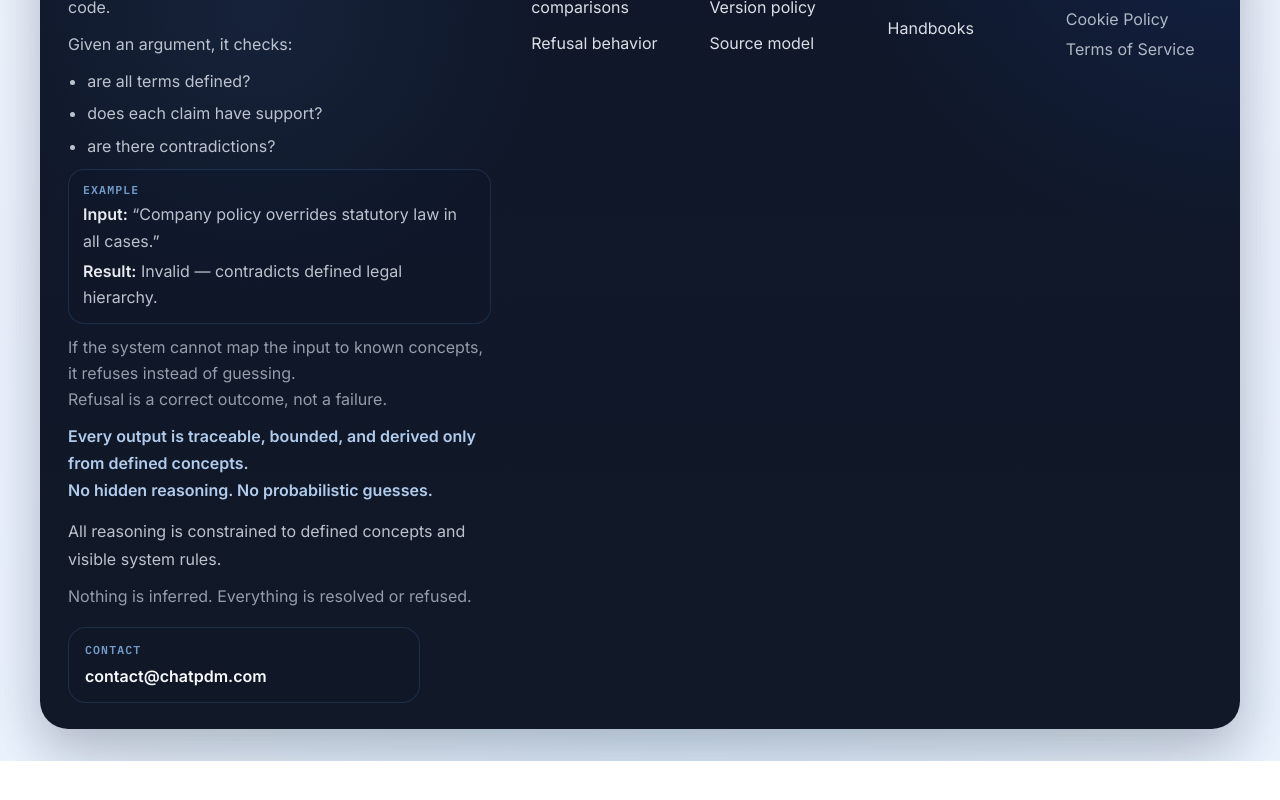
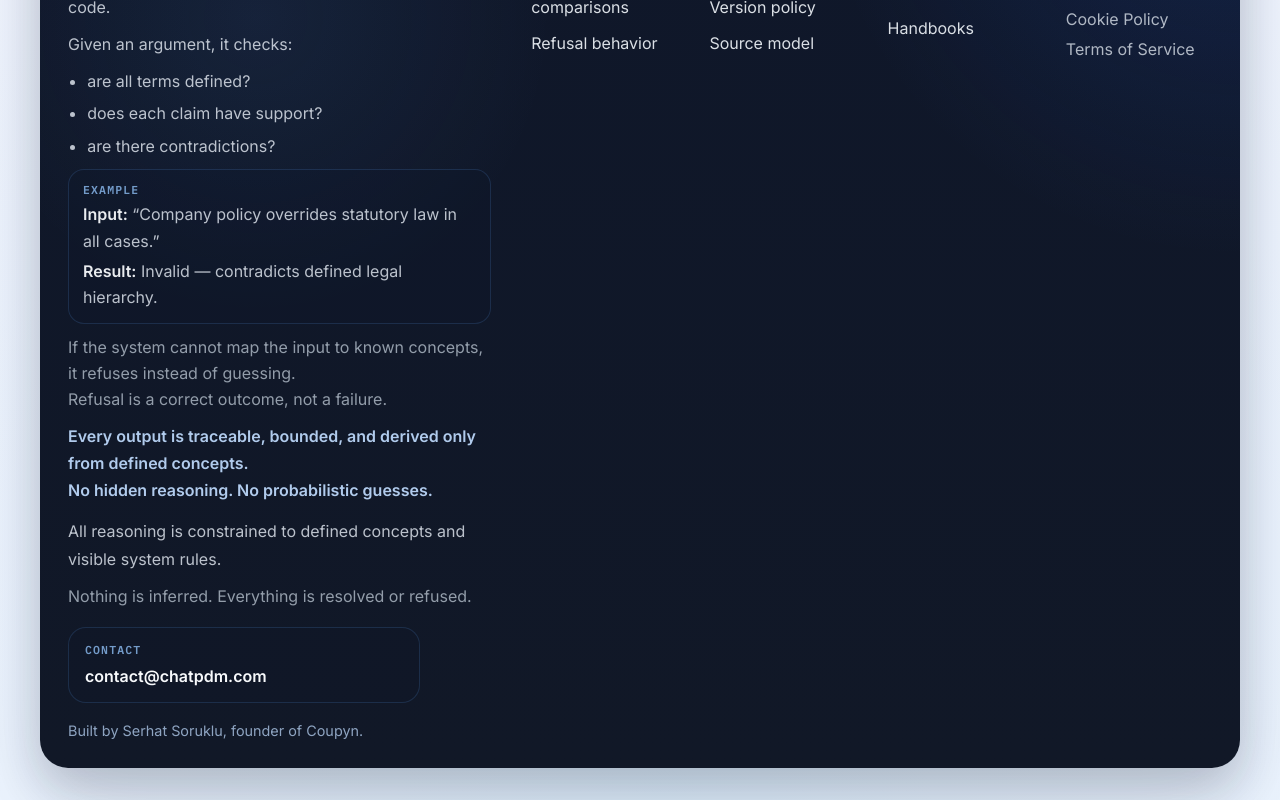
Before and after one commit to SerhatSoruklu/chatpdm, an Angular app in the folder frontend/: page / in a window 1280 px wide. Shown: the part 3220-4020 px from the top of the page. Before the commit the page ends 3981 px from the top, so only its background shows below. Built offline with nearby package versions, Linux system fonts and the light colour scheme.

Commit message:
add footer attribution line

```diff
--- a/frontend/src/app/core/layout/site-footer/site-footer.component.css
+++ b/frontend/src/app/core/layout/site-footer/site-footer.component.css
@@ -157,6 +157,13 @@
   text-decoration: underline;
 }
 
+.pdm-site-footer__credit {
+  margin: 16px 0 0;
+  color: rgba(191, 219, 254, 0.72);
+  font-size: 0.9rem;
+  line-height: 1.65;
+}
+
 .pdm-site-footer__grid {
   display: grid;
   gap: 18px;
--- a/frontend/src/app/core/layout/site-footer/site-footer.component.html
+++ b/frontend/src/app/core/layout/site-footer/site-footer.component.html
@@ -48,6 +48,8 @@
         <p class="pdm-site-footer__contact-label">Contact</p>
         <a class="pdm-site-footer__contact-link" [href]="'mailto:' + supportEmail">{{ supportEmail }}</a>
       </section>
+
+      <p class="pdm-site-footer__credit">Built by Serhat Soruklu, founder of Coupyn.</p>
     </section>
 
     <nav class="pdm-site-footer__grid" aria-label="System footer">
```
